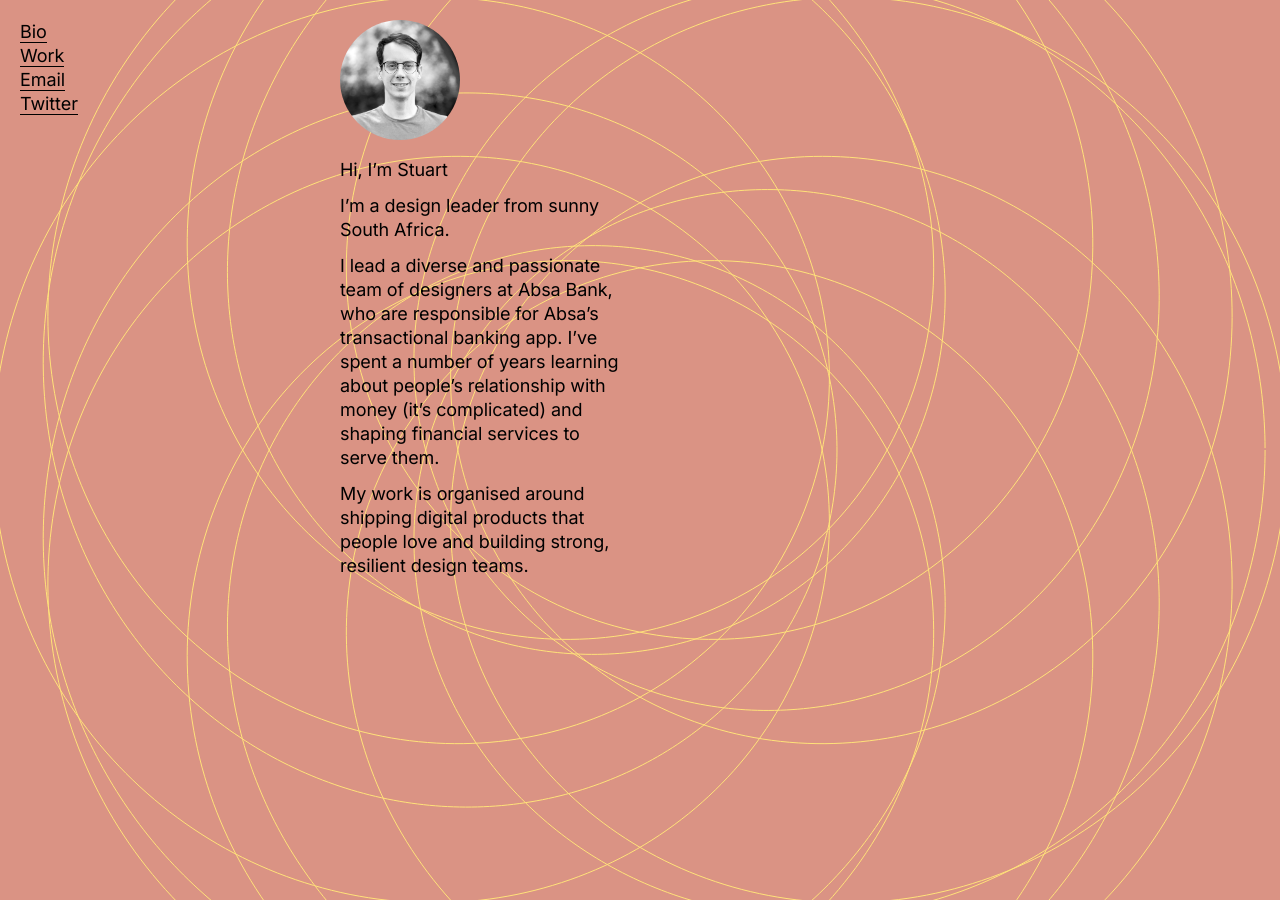
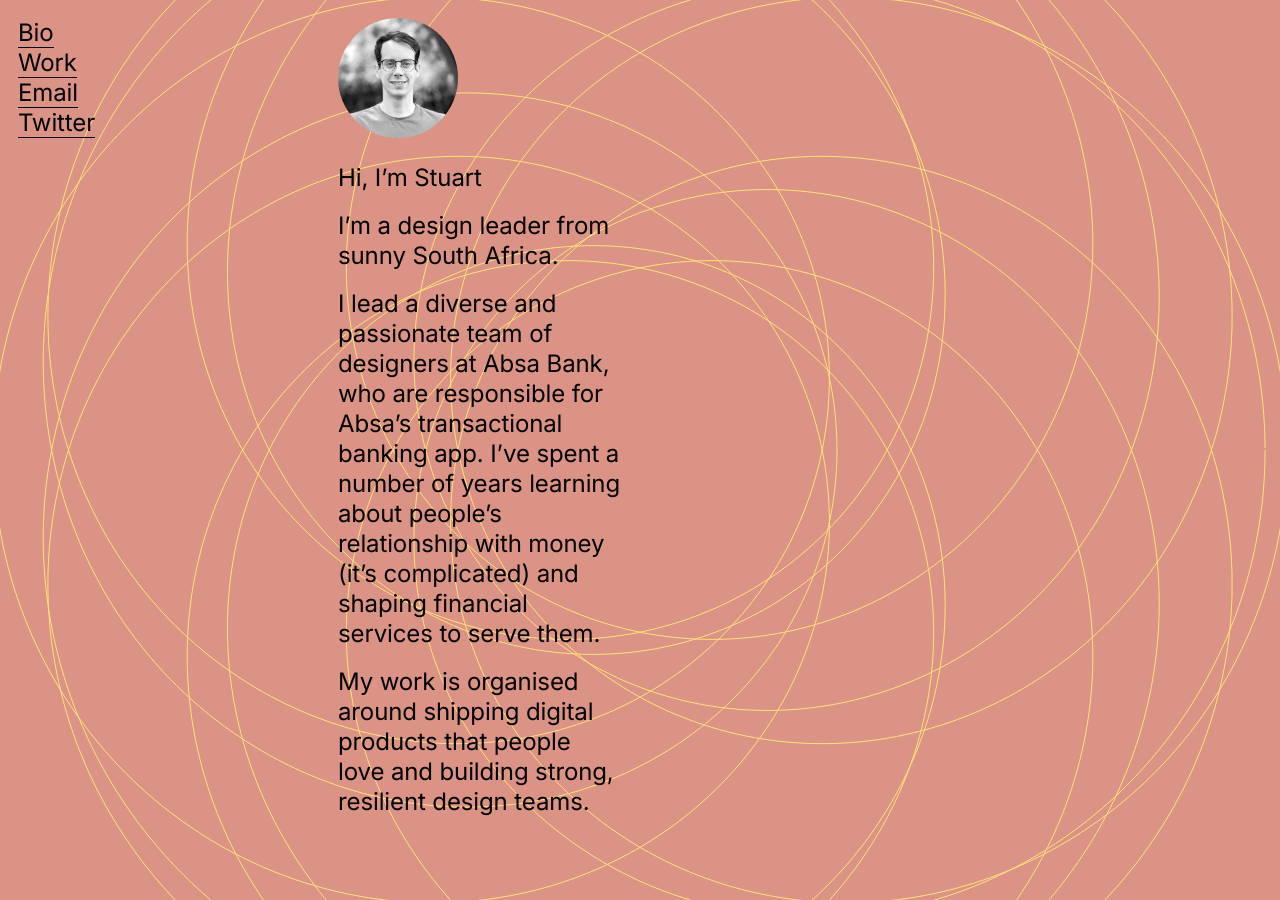
Before and after one commit to stuartwiener/stuartwiener.github.io, a Jekyll site: the page built from index.html, in a window 1280 px wide. Built offline with Jekyll 4.4.1, drawn with Linux system fonts in a browser that asks for light colours.

Commit message:
beautiful.

```diff
--- a/_sass/_layout.scss
+++ b/_sass/_layout.scss
@@ -11,11 +11,11 @@ html {
   position: relative;
 
   .site-header {
-
     position: relative;
     z-index: 1;
 
-    padding: 20px;
+    box-sizing: border-box;
+    padding: 18px;
 
     ul {
       list-style: none;
@@ -28,11 +28,11 @@ html {
   }
 
   .site-content {
-
     position: relative;
     z-index: 1;
 
-    padding: 20px;
+    box-sizing: border-box;
+    padding: 18px;
   }
 
   .site-background {
@@ -49,15 +49,16 @@ html {
 
 @media (min-width: 640px) {
   .site {
-    display: flex;
-
     .site-header {
+      position: fixed;
+      top: 0;
+      left: 0;
       width: 50%;
-      box-sizing: border-box;
     }
     .site-content {
+      margin-left: 50%;
       width: 50%;
-      box-sizing: border-box;
+
     }
   }
 }
@@ -68,11 +69,11 @@ html {
 
     .site-header {
       width: 25%;
-      box-sizing: border-box;
     }
     .site-content {
+      margin-left: 25%;
       width: 25%;
-      box-sizing: border-box;
+
     }
   }
 }
--- a/_sass/_typography.scss
+++ b/_sass/_typography.scss
@@ -4,8 +4,8 @@
 
 html {
   font-family: 'Inter', sans-serif;
-  font-size: 18px;
-  line-height: 24px;
+  font-size: 24px;
+  line-height: 30px;
   font-weight: 400;
   letter-spacing: -0.005em;
   color: var(--primary);
@@ -40,6 +40,7 @@ a {
 a:hover {
   color: var(--color-2);
   border-bottom: 1px solid var(--color-2);
+
 }
 
 em  {
@@ -50,10 +51,10 @@ strong {
 }
 
 p {
-  font-size: 18px;
-  line-height: 24px;
+  font-size: 24px;
+  line-height: 30px;
   letter-spacing: -0.005em;
-  margin: 12px 0;
+  margin: 18px 0;
 }
 img {
   max-width: 100%;
@@ -63,11 +64,11 @@ img {
   border-radius: 6px;
 }
 ol, ul {
-  font-size: 18px;
-  line-height: 24px;
+  font-size: 24px;
+  line-height: 30px;
   letter-spacing: -0.005em;
   padding: 0 0 0 18px;
-  margin: 12px 0;
+  margin: 18px 0;
 
   li {
     margin: 0;
@@ -77,25 +78,25 @@ ol, ul {
 hr {
   border: none;
   border-top: 1px solid var(--secondary);
-  margin: 12px 0 12px;
+  margin: 18px 0;
   padding: 0;
   width: 100%;
 }
 
 h1, h2, h3, h4 {
-  font-size: 18px;
-  line-height: 24px;
+  font-size: 24px;
+  line-height: 30px;
   letter-spacing: -0.005em;
-  margin: 12px 0;
+  margin: 18px 0;
   font-weight: 400;
 }
 
 blockquote {
-  font-size: 18px;
-  line-height: 24px;
+  font-size: 24px;
+  line-height: 30px;
   letter-spacing: -0.01em;
   padding: 0;
-  margin: 12px 0;
+  margin: 18px 0;
 }
 
 .profilepic {
```
